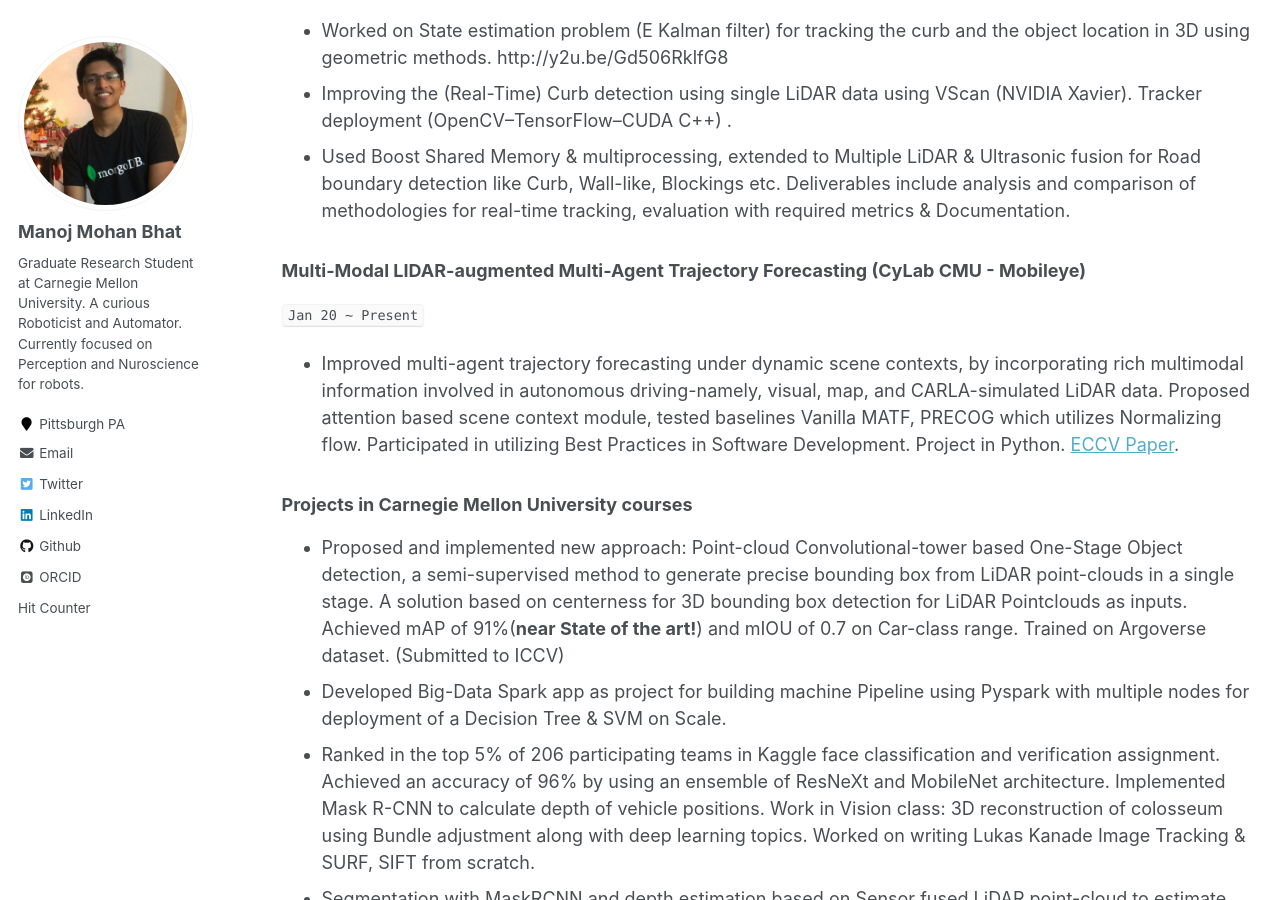
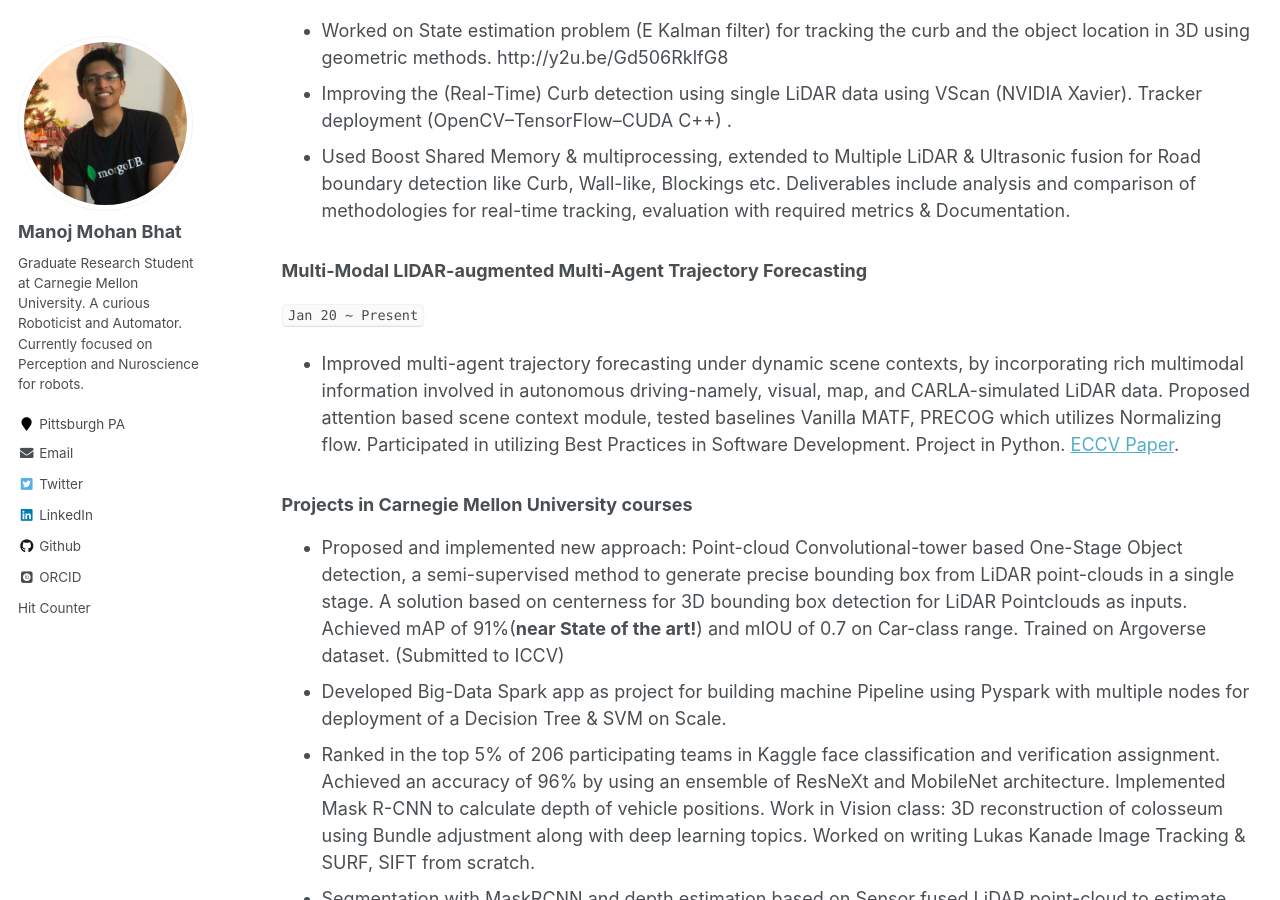
Before and after one commit to Manojbhat09/manojbhat09.github.io_old, a Jekyll site: the page built from _pages/cv.md, in a window 1280 px wide and 900 px high, scrolled down 3158 px. Built offline with Jekyll 4.4.1, drawn with Linux system fonts in a browser that asks for light colours; some web fonts are replaced.

Commit message:
Update cv.md

```diff
--- a/_pages/cv.md
+++ b/_pages/cv.md
@@ -93,7 +93,7 @@ _Research Engineer_<br>
  - Used Boost Shared Memory & multiprocessing, extended to Multiple LiDAR & Ultrasonic fusion for Road boundary detection like Curb, Wall-like, Blockings etc. Deliverables include analysis and
 comparison of methodologies for real-time tracking, evaluation with required metrics & Documentation.
 
-### **Multi-Modal LIDAR-augmented Multi-Agent Trajectory Forecasting** (CyLab CMU - Mobileye)
+### **Multi-Modal LIDAR-augmented Multi-Agent Trajectory Forecasting**
  `Jan 20 ~ Present`
  - Improved multi-agent trajectory forecasting under dynamic scene contexts, by incorporating rich multimodal information involved in autonomous driving-namely, visual, map, and CARLA-simulated LiDAR data. Proposed attention based scene context module, tested baselines Vanilla MATF, PRECOG which utilizes Normalizing flow. Participated in utilizing Best Practices in Software Development. Project in Python.  [ECCV Paper](http://bit.ly/3aHqRtC).
 
```
